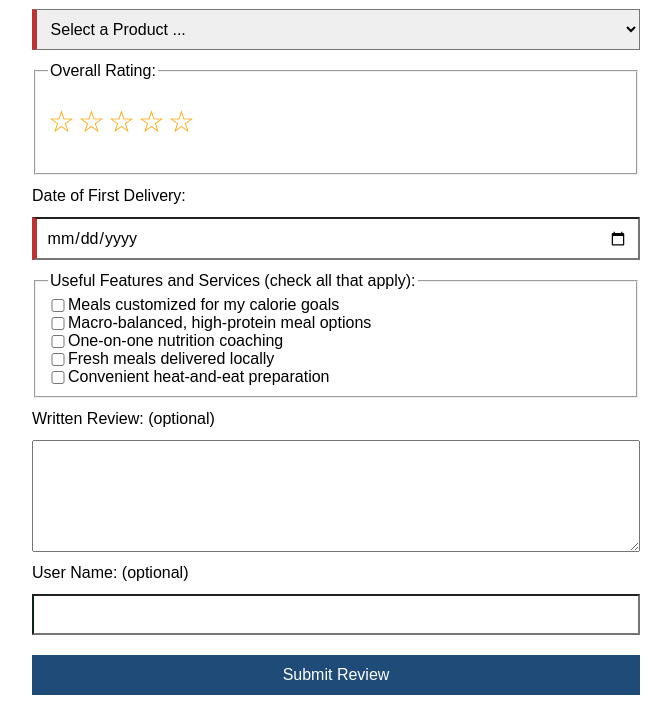
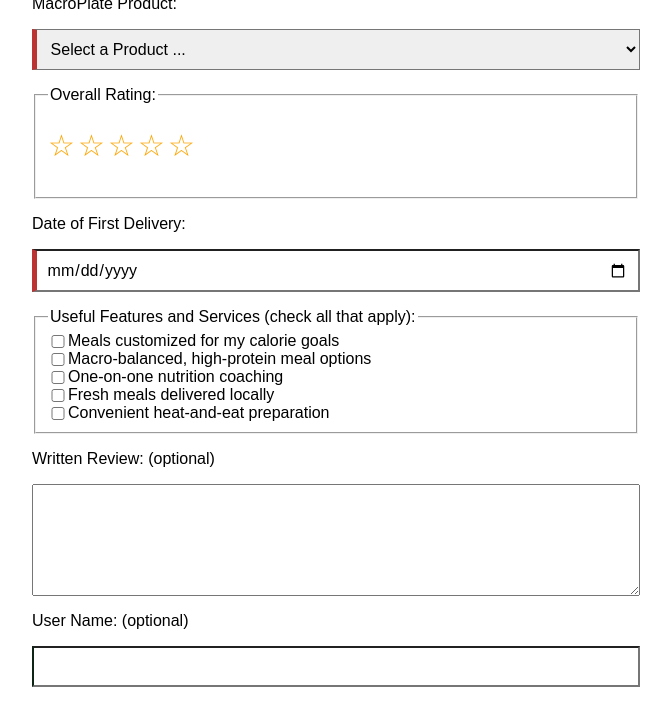
Before and after one commit to parkerrwright-pm/wdd131, a plain HTML site: page Week05/form.html in a window 1280 px wide. Shown: the part 111-819 px from the top of the page, without its empty margins (304-975 px from the left). Drawn offline with Linux system fonts and the light colour scheme; files whose address does not match are found by name.

Commit message:
Add media query

```diff
--- a/Week05/styles/form.css
+++ b/Week05/styles/form.css
@@ -141,3 +141,13 @@ footer {
     color: white;
     text-align: center;
 }
+
+@media (min-width: 700px) {
+    body {
+        margin-top: 3rem;
+    }
+
+    form {
+        gap: 1rem;
+    }
+}
```
